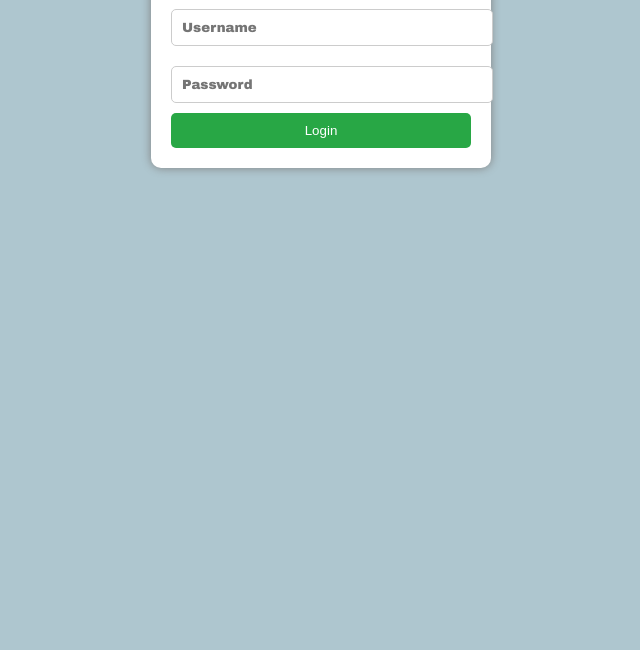
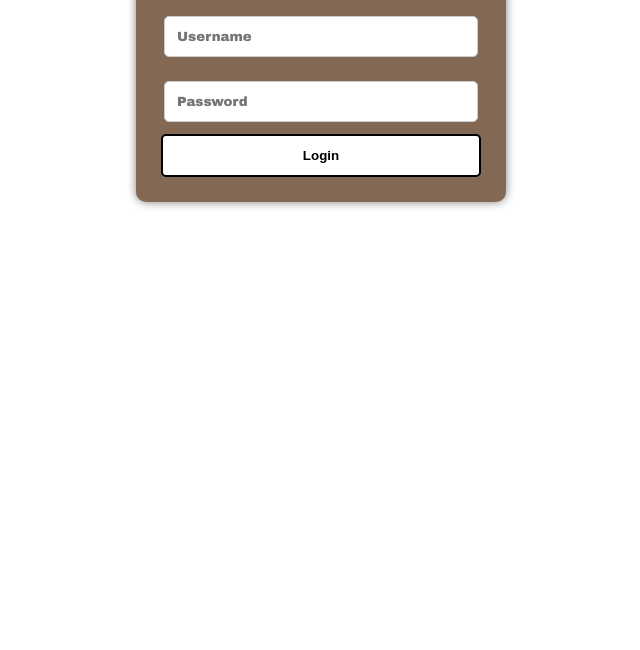
Before and after one commit to Sadhika2005/Techthron, a plain HTML site: page reverse-frontend/login.html in a window 1280 px wide. Shown: the part 150-800 px from the top of the page, without its empty margins (319-959 px from the left). Drawn offline with Linux system fonts and the light colour scheme.

Commit message:
initial commit
frontend

```diff
--- a/reverse-frontend/indexstyles.css
+++ b/reverse-frontend/indexstyles.css
@@ -3,36 +3,36 @@ body {
     font-family: Arial, sans-serif;
     background: url('shopping-background.jpg') no-repeat center center fixed;
     background-size: cover;
-    color: white;
+    color: black;
     text-align: center;
     padding: 50px;
     display: flex;
     flex-direction: column;
-    align-items: center;
+    align-items: flex-start; /* Shifted to left */
     justify-content: center;
-    height: 100vh; /* Full screen height */
+    height: 100vh;
+    margin-left: 50px; /* Moved content slightly to the left */
 }
-
 
 /* Main Container */
 .container {
-    background: rgba(0, 0, 0, 0.7); /* Dark transparent background */
+    background: rgba(255, 255, 255, 0.7); /* Light transparent background */
     padding: 30px;
     border-radius: 10px;
-    box-shadow: 0px 0px 15px rgba(255, 255, 255, 0.2);
+    box-shadow: 0px 0px 15px rgba(0, 0, 0, 0.2);
     width: 50%;
 }
 
 /* Headings */
 h1, h2 {
-    color: white; /* Ensures headings are readable */
+    color: black;
 }
 
 /* Dropdown (Category Selection) */
 select {
-    background-color: black;
-    color: white;
-    border: 2px solid white;
+    background-color: white;
+    color: black;
+    border: 2px solid black;
     padding: 10px;
     font-size: 16px;
     border-radius: 5px;
@@ -41,18 +41,18 @@ select {
 /* Text Area (Description Input) */
 textarea {
     width: 80%;
-    background-color: black;
-    color: white;
-    border: 2px solid white;
+    background-color: white;
+    color: black;
+    border: 2px solid black;
     padding: 10px;
     font-size: 16px;
-    border-radius: 5px;
+    border-radius: 10px; /* Slightly curved corners */
 }
 
 /* Button */
 button {
-    background-color: white;
-    color: black;
+    background-color: black;
+    color: white;
     padding: 10px;
     font-size: 16px;
     border: none;
@@ -74,7 +74,7 @@ button:hover {
 }
 
 #generatedImage {
-    border: 3px solid white;
+    border: 3px solid black;
     margin-top: 20px;
     display: none;
     width: 300px;
--- a/reverse-frontend/styles.css
+++ b/reverse-frontend/styles.css
@@ -3,51 +3,55 @@
 
 body {
     font-family: Arial, sans-serif;
-    background-color: #AEC6CF; /* Pastel Blue */
+    background-color: white; /* Background remains white */
     text-align: center;
     padding: 50px;
 }
 
 /* Login Container */
 .login-container {
-    width: 300px;
-    background: white;
-    padding: 20px;
+    width: 320px; /* Slightly increased width */
+    background: #836953; /* Brownish login box */
+    padding: 25px; /* Adjusted padding */
     margin: auto;
     box-shadow: 0px 0px 10px gray;
     border-radius: 10px;
+    color: white; /* Text inside the login box is now white */
 }
 
 /* Login Heading */
 .login-container h2 {
     font-family: "Bungee", sans-serif; /* Imported font */
-    color: blue;
+    color: white; /* Heading text is white */
 }
 
 /* Input Fields */
 input {
-    width: 100%;
-    padding: 10px;
-    margin: 10px 0;
+    width: 90%; /* Slightly smaller than 100% to fit nicely */
+    padding: 12px; /* More comfortable padding */
+    margin: 12px 0;
     border: 1px solid #ccc;
     border-radius: 5px;
-    background-color: white; /* White background */
+    background-color: white; /* Username & Password fields are now white */
+    color: black; /* Text color inside fields is black */
     font-family: "Arial Black", sans-serif; /* Apply Arial Black */
     font-weight: bold;
 }
 
 /* Button */
 button {
-    background-color: #28a745;
-    color: white;
-    padding: 10px;
-    border: none;
+    background-color: white; /* Changed to white */
+    color: black; /* Text color changed to black */
+    padding: 12px; /* More padding */
+    border: 2px solid black; /* Added border for visibility */
     cursor: pointer;
     width: 100%;
     border-radius: 5px;
+    font-weight: bold;
 }
 
 /* Button Hover Effect */
 button:hover {
-    background-color: #218838;
+    background-color: black;
+    color: white;
 }
```
